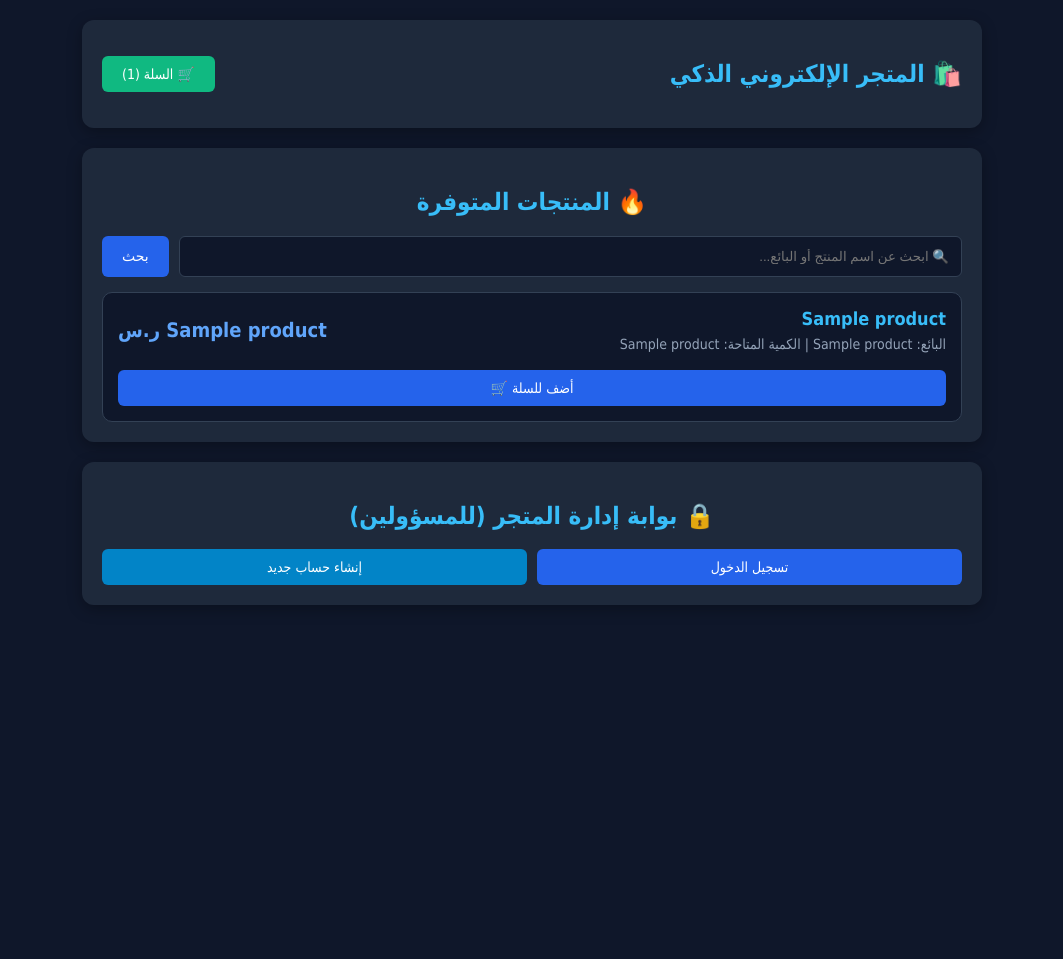
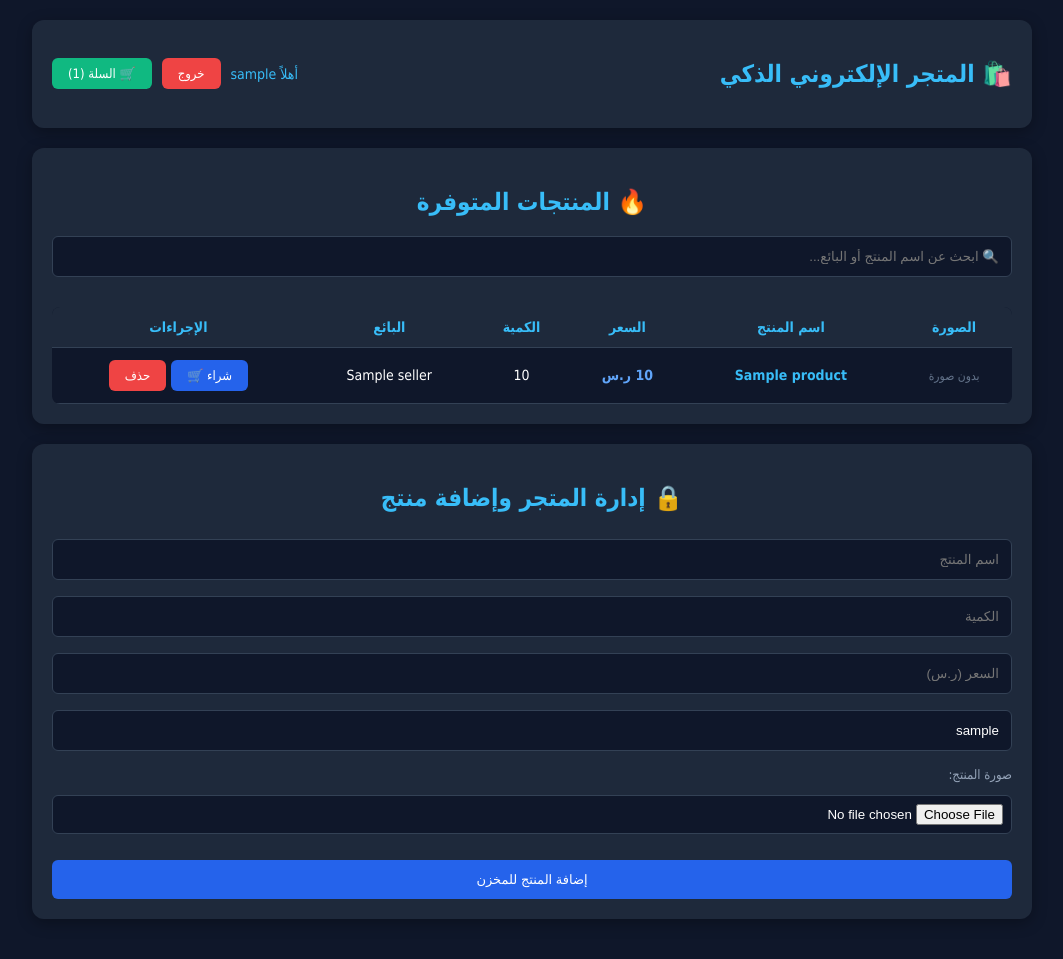
Before and after one commit to gassar0/Repository-name, a Flask app: template templates/store.html in a window 1280 px wide. Shown: the whole page, without its empty margins (108-1171 px from the left). Before the commit the page ends 605 px from the top, so only its background shows below. Run offline with Flask 3, Linux system fonts and the light colour scheme; the template is opened without the code that fills it: most values are stand-ins (such as "Sample title", 1, 10 or a date in 2020).

Commit message:
Update store.html

```diff
--- a/templates/store.html
+++ b/templates/store.html
@@ -6,31 +6,22 @@
     <title>المتجر الإلكتروني الذكي</title>
     <style>
         body { font-family: Tahoma, sans-serif; background-color: #0f172a; color: #fff; padding: 20px; margin: 0; }
-        .container { max-width: 900px; margin: auto; }
+        .container { max-width: 1000px; margin: auto; }
         .card { background: #1e293b; padding: 20px; border-radius: 12px; box-shadow: 0 4px 15px rgba(0,0,0,0.3); margin-bottom: 20px; }
         h1, h2, h3 { text-align: center; color: #38bdf8; }
-        .btn { background-color: #10b981; color: white; padding: 10px 20px; border: none; border-radius: 6px; cursor: pointer; text-decoration: none; display: inline-block; text-align: center; font-size: 14px; transition: background 0.2s; }
+        input, select { width: 100%; padding: 12px; margin: 8px 0; background: #0f172a; border: 1px solid #334155; color: white; border-radius: 6px; box-sizing: border-box; }
+        .search-box-container { display: flex; gap: 10px; margin-bottom: 15px; }
+        .search-box-container input { margin: 0; flex: 1; }
+        table { width: 100%; border-collapse: collapse; margin-top: 15px; background: #0f172a; border-radius: 8px; overflow: hidden; }
+        th, td { padding: 12px; text-align: center; border-bottom: 1px solid #334155; font-size: 14px; }
+        th { background-color: #1e293b; color: #38bdf8; }
+        img.product-img { width: 50px; height: 50px; object-fit: cover; border-radius: 6px; }
+        .top-bar { display: flex; justify-content: space-between; align-items: center; flex-wrap: wrap; gap: 10px; }
+        .btn { background-color: #10b981; color: white; padding: 8px 16px; border: none; border-radius: 6px; cursor: pointer; text-decoration: none; display: inline-block; text-align: center; font-size: 13px; transition: opacity 0.2s; }
         .btn:hover { opacity: 0.9; }
         .btn-primary { background-color: #2563eb; }
         .btn-danger { background-color: #ef4444; }
-        .btn-warning { background-color: #f59e0b; color: #000; font-weight: bold; }
-        input, select { width: 100%; padding: 12px; margin: 8px 0; background: #0f172a; border: 1px solid #334155; color: white; border-radius: 6px; box-sizing: border-box; }
-
-        /* تنسيق البحث */
-        .search-box-container { display: flex; gap: 10px; margin-bottom: 15px; }
-        .search-box-container input { margin: 0; flex: 1; }
-
-        /* تنسيق كروت المنتجات */
-        .products-grid { display: flex; flex-direction: column; gap: 20px; margin-top: 15px; }
-        .product-card { background: #0f172a; border: 1px solid #334155; border-radius: 10px; padding: 15px; display: flex; flex-direction: column; gap: 12px; }
-        .product-header { display: flex; justify-content: space-between; align-items: center; flex-wrap: wrap; gap: 10px; }
-        .product-title { font-size: 18px; font-weight: bold; color: #38bdf8; margin: 0; }
-        .product-price { font-size: 20px; font-weight: bold; color: #60a5fa; }
-        .product-info { color: #94a3b8; font-size: 14px; }
-        .product-actions { display: flex; gap: 10px; margin-top: 5px; flex-wrap: wrap; }
-        .product-actions .btn { flex: 1; }
-
-        .top-bar { display: flex; justify-content: space-between; align-items: center; flex-wrap: wrap; gap: 10px; }
+        .actions-cell { display: flex; gap: 5px; justify-content: center; align-items: center; }
     </style>
 </head>
 <body>
@@ -39,69 +30,85 @@
         <div class="card top-bar">
             <h2>🛍️ المتجر الإلكتروني الذكي</h2>
             <div style="display: flex; gap: 10px; align-items: center;">
-                {% if session.get('username') %}
-                    <span style="font-size: 14px; color: #38bdf8;">أهلاً، {{ session['username'] }}</span>
-                    <a href="{{ url_for('logout') }}" class="btn btn-danger" style="padding: 6px 12px; font-size: 13px;">خروج</a>
+                {% if username %}
+                    <span style="font-size: 14px; color: #38bdf8;">أهلاً {{ username }}</span>
+                    <a href="{{ url_for('logout') }}" class="btn btn-danger">خروج</a>
                 {% endif %}
                 <a href="{{ url_for('view_cart') }}" class="btn">🛒 السلة ({{ cart_count }})</a>
             </div>
         </div>
 
-        <!-- المنتجات المتاحة للشراء -->
+        <!-- المنتجات المتوفرة -->
         <div class="card">
             <h2>🔥 المنتجات المتوفرة</h2>
             <div class="search-box-container">
                 <input type="text" id="searchBox" placeholder="🔍 ابحث عن اسم المنتج أو البائع..." onkeyup="filterProducts()">
-                <button type="button" class="btn btn-primary" style="width: auto; padding: 0 20px;">بحث</button>
             </div>
 
             {% if products %}
-            <div class="products-grid" id="productsContainer">
+            <div style="overflow-x: auto;">
+                <table id="productsTable">
+                    <thead>
+                        <tr>
+                            <th>الصورة</th>
+                            <th>اسم المنتج</th>
+                            <th>السعر</th>
+                            <th>الكمية</th>
+                            <th>البائع</th>
+                            <th>الإجراءات</th>
+                        </tr>
+                    </thead>
+                    <tbody>
                         {% for product in products %}
-                <div class="product-card" data-name="{{ product[1]|lower }}" data-vendor="{{ product[4]|lower }}">
-                    <div class="product-header">
-                        <div>
-                            <h3 class="product-title" style="text-align: right; margin-bottom: 5px;">{{ product[1] }}</h3>
-                            <span class="product-info">البائع: {{ product[4] }} | الكمية المتاحة: {{ product[2] }}</span>
-                        </div>
-                        <div class="product-price">{{ product[3] }} ر.س</div>
-                    </div>
-
-                    <div class="product-actions">
-                        <a href="{{ url_for('add_to_cart', product_id=product[0]) }}" class="btn btn-primary">أضف للسلة 🛒</a>
-                        {% if session.get('username') %}
-                            <a href="#" class="btn btn-warning">تعديل</a>
-                            <a href="#" class="btn btn-danger">حذف</a>
+                        <tr data-name="{{ product['name']|lower }}" data-vendor="{{ product['seller']|lower }}">
+                            <td>
+                                {% if product['image'] %}
+                                    <img src="{{ url_for('static', filename='uploads/' + product['image']) }}" class="product-img" alt="صورة المنتج">
+                                {% else %}
+                                    <span style="color: #64748b; font-size: 12px;">بدون صورة</span>
+                                {% endif %}
+                            </td>
+                            <td style="font-weight: bold; color: #38bdf8;">{{ product['name'] }}</td>
+                            <td style="color: #60a5fa; font-weight: bold;">{{ product['price'] }} ر.س</td>
+                            <td>{{ product['quantity'] }}</td>
+                            <td>{{ product['seller'] }}</td>
+                            <td>
+                                <div class="actions-cell">
+                                    <a href="{{ url_for('add_to_cart', id=product['id']) }}" class="btn btn-primary">شراء 🛒</a>
+                                    {% if username %}
+                                        <a href="{{ url_for('delete_product', id=product['id']) }}" class="btn btn-danger">حذف</a>
                                     {% endif %}
                                 </div>
-                </div>
+                            </td>
+                        </tr>
                         {% endfor %}
+                    </tbody>
+                </table>
             </div>
             {% else %}
             <p style="text-align: center; color: #94a3b8; margin-top: 20px;">لا توجد منتجات متاحة حالياً.</p>
             {% endif %}
         </div>
 
-        <!-- بوابة إدارة المتجر (للمسؤولين) -->
+        <!-- بوابة إضافة منتج جديد -->
         <div class="card">
-            <h2>🔒 بوابة إدارة المتجر (للمسؤولين)</h2>
-            {% if session.get('username') %}
-                <h3 style="color: #38bdf8; margin-top: 20px; text-align: right;">📦 إضافة منتج جديد</h3>
-                <form action="{{ url_for('add_product') }}" method="POST">
+            <h2>🔒 إدارة المتجر وإضافة منتج</h2>
+            {% if username %}
+            <form action="{{ url_for('add_product') }}" method="POST" enctype="multipart/form-data">
                 <input type="text" name="name" placeholder="اسم المنتج" required>
                 <input type="number" name="quantity" placeholder="الكمية" required>
                 <input type="number" step="0.01" name="price" placeholder="السعر (ر.س)" required>
-                    <input type="text" name="vendor" placeholder="اسم البائع" required>
-                    <button type="submit" class="btn btn-primary" style="width: 100%; margin-top: 10px;">إضافة المنتج للمخزن</button>
+                <input type="text" name="vendor" placeholder="اسم البائع" value="{{ username }}" required>
+                <div style="margin: 8px 0; text-align: right;">
+                    <label style="font-size: 13px; color: #94a3b8; display: block; margin-bottom: 5px;">صورة المنتج:</label>
+                    <input type="file" name="image" accept="image/*" style="padding: 8px;">
+                </div>
+                <button type="submit" class="btn btn-primary" style="width: 100%; margin-top: 10px; padding: 12px;">إضافة المنتج للمخزن</button>
             </form>
-
-                <div style="margin-top: 20px; text-align: center;">
-                    <a href="{{ url_for('export_csv') }}" class="btn" style="background-color: #d97706;">📥 تصدير تقرير CSV</a>
-                </div>
             {% else %}
-                <div style="display: flex; gap: 10px;">
-                    <a href="{{ url_for('login') }}" class="btn btn-primary" style="flex: 1;">تسجيل الدخول</a>
-                    <a href="{{ url_for('register') }}" class="btn" style="flex: 1; background-color: #0284c7;">إنشاء حساب جديد</a>
+            <div style="display: flex; gap: 10px; margin-top: 15px;">
+                <a href="{{ url_for('login') }}" class="btn btn-primary" style="flex: 1; text-align: center; padding: 12px;">تسجيل الدخول</a>
+                <a href="{{ url_for('register') }}" class="btn" style="flex: 1; background-color: #0284c7; text-align: center; padding: 12px;">إنشاء حساب جديد</a>
             </div>
             {% endif %}
         </div>
@@ -110,14 +117,14 @@
     <script>
         function filterProducts() {
             let input = document.getElementById('searchBox').value.toLowerCase();
-            let cards = document.querySelectorAll('.product-card');
-            cards.forEach(card => {
-                let name = card.getAttribute('data-name');
-                let vendor = card.getAttribute('data-vendor');
+            let rows = document.querySelectorAll('#productsTable tbody tr');
+            rows.forEach(row => {
+                let name = row.getAttribute('data-name');
+                let vendor = row.getAttribute('data-vendor');
                 if (name.includes(input) || vendor.includes(input)) {
-                    card.style.display = '';
+                    row.style.display = '';
                 } else {
-                    card.style.display = 'none';
+                    row.style.display = 'none';
                 }
             });
         }
```
Lines whose indentation alone changed are shown as unchanged.
